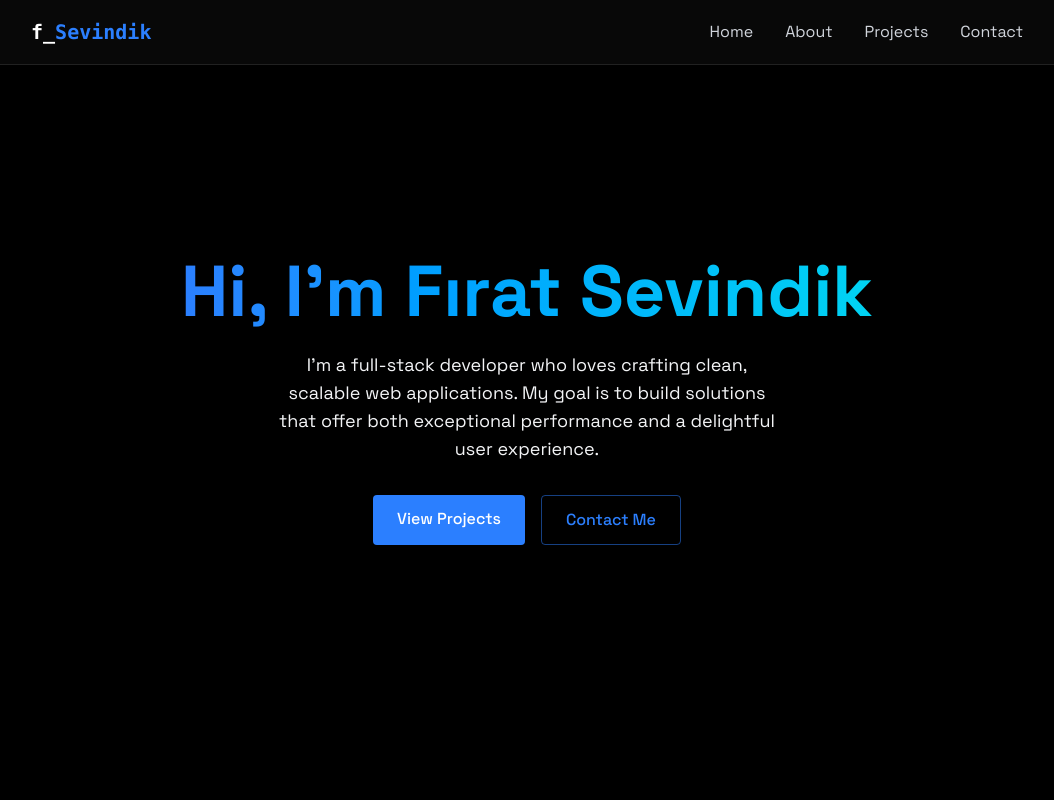
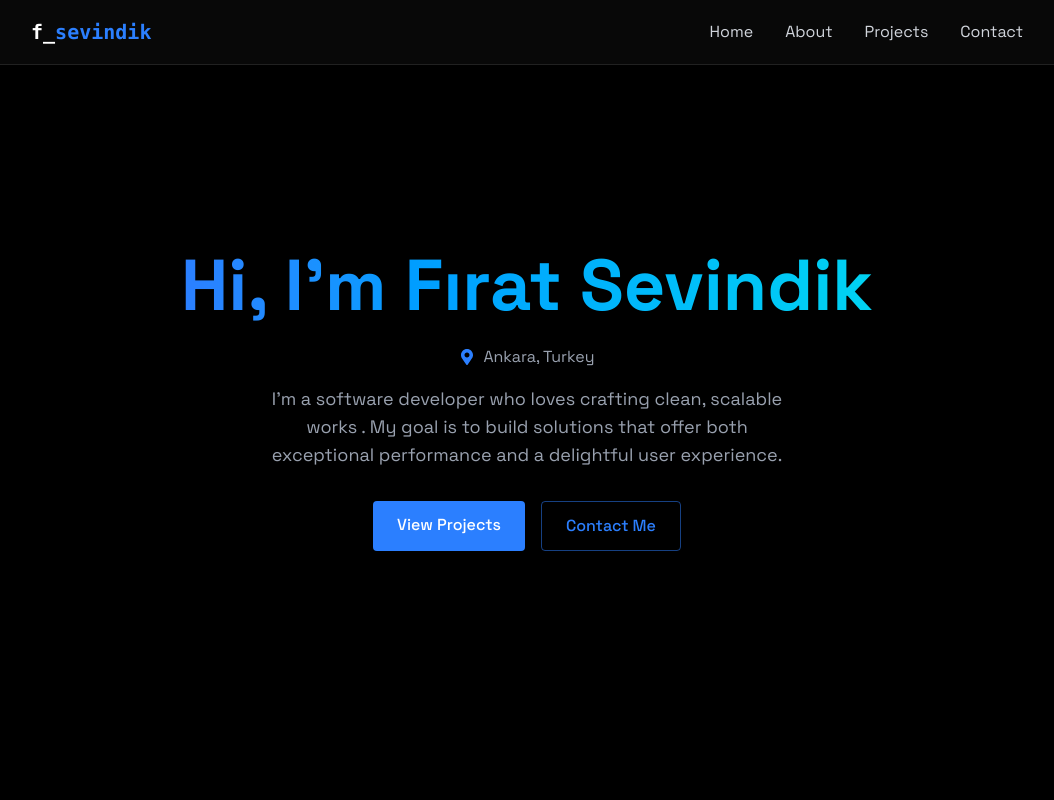
Before and after one commit to fsevindik/portfoliopage, a React (Vite) app: page / in a window 1280 px wide. Shown: the top 800 px of the page, without its empty margins (113-1167 px from the left). Built offline with nearby package versions, Linux system fonts and the light colour scheme; no server answers.

Commit message:
implement locaiton of mine button

```diff
--- a/package.json
+++ b/package.json
@@ -16,7 +16,8 @@
     "@tailwindcss/vite": "^4.0.9",
     "emailjs-com": "^3.2.0",
     "react": "^19.0.0",
-    "react-dom": "^19.0.0"
+    "react-dom": "^19.0.0",
+    "react-icons": "^5.5.0"
   },
   "devDependencies": {
     "@eslint/js": "^9.21.0",
--- /dev/null
+++ b/portfoliopageforme/app/layout.js
@@ -0,0 +1,19 @@
+import { Inter } from 'next/font/google'
+import './globals.css'
+
+const inter = Inter({ subsets: ['latin'] })
+
+export const metadata = {
+  title: 'Your Portfolio',
+  description: 'My Personal Portfolio',
+}
+
+export default function RootLayout({ children }) {
+  return (
+    <html lang="en">
+      <body className={inter.className}>
+        {children}
+      </body>
+    </html>
+  )
+}
--- a/src/components/Navbar.jsx
+++ b/src/components/Navbar.jsx
@@ -12,7 +12,7 @@ export const Navbar = ({ menuOpen, setMenuOpen }) => {
           {" "}
           <a href="home" className="font-mono text-xl font-bold  text-white">
             f_
-            <span className="text-blue-500">Sevindik</span>
+            <span className="text-blue-500">sevindik</span>
           </a>
           <div
             className="w-7 h-5 relative cursor-pointer z-40 md:hidden"
--- a/src/components/sections/Contact.jsx
+++ b/src/components/sections/Contact.jsx
@@ -4,7 +4,6 @@ import emailjs from "emailjs-com";
 
 export const Contact = () => {
   useEffect(() => {
-    // EmailJS'i başlat
     emailjs.init(import.meta.env.VITE_EMAIL_PUBLIC_KEY);
   }, []);
 
--- a/src/components/sections/Home.jsx
+++ b/src/components/sections/Home.jsx
@@ -1,6 +1,11 @@
 import { RevealOnScroll } from "../RevealOnScroll";
+import { FaMapMarkerAlt } from "react-icons/fa";
 
 export const Home = () => {
+  const handleLocationClick = () => {
+    window.open('https://www.google.com/maps?q=Ankara,Turkey', '_blank');
+  };
+
   return (
     <section
       id="home"
@@ -12,9 +17,16 @@ export const Home = () => {
             Hi, I'm Fırat Sevindik
           </h1>
 
-          <p className="tex-gray-400 text-lg mb-8 max-w-lg mx-auto">
-            I’m a full-stack developer who loves crafting clean, scalable web
-            applications. My goal is to build solutions that offer both
+          <div
+            className="flex items-center justify-center gap-2 mb-4 text-gray-400 hover:text-blue-500 cursor-pointer transition-colors"
+            onClick={handleLocationClick}
+          >
+            <FaMapMarkerAlt className="text-blue-500" />
+            <span>Ankara, Turkey</span>
+          </div>
+
+          <p className="text-gray-400 text-lg mb-8 max-w-lg mx-auto">
+            I'm a software developer who loves crafting clean, scalable works . My goal is to build solutions that offer both
             exceptional performance and a delightful user experience.
           </p>
           <div className="flex justify-center space-x-4">
```
Also changed, not shown: 1 other file (tests, documents, lock files or other folders).
